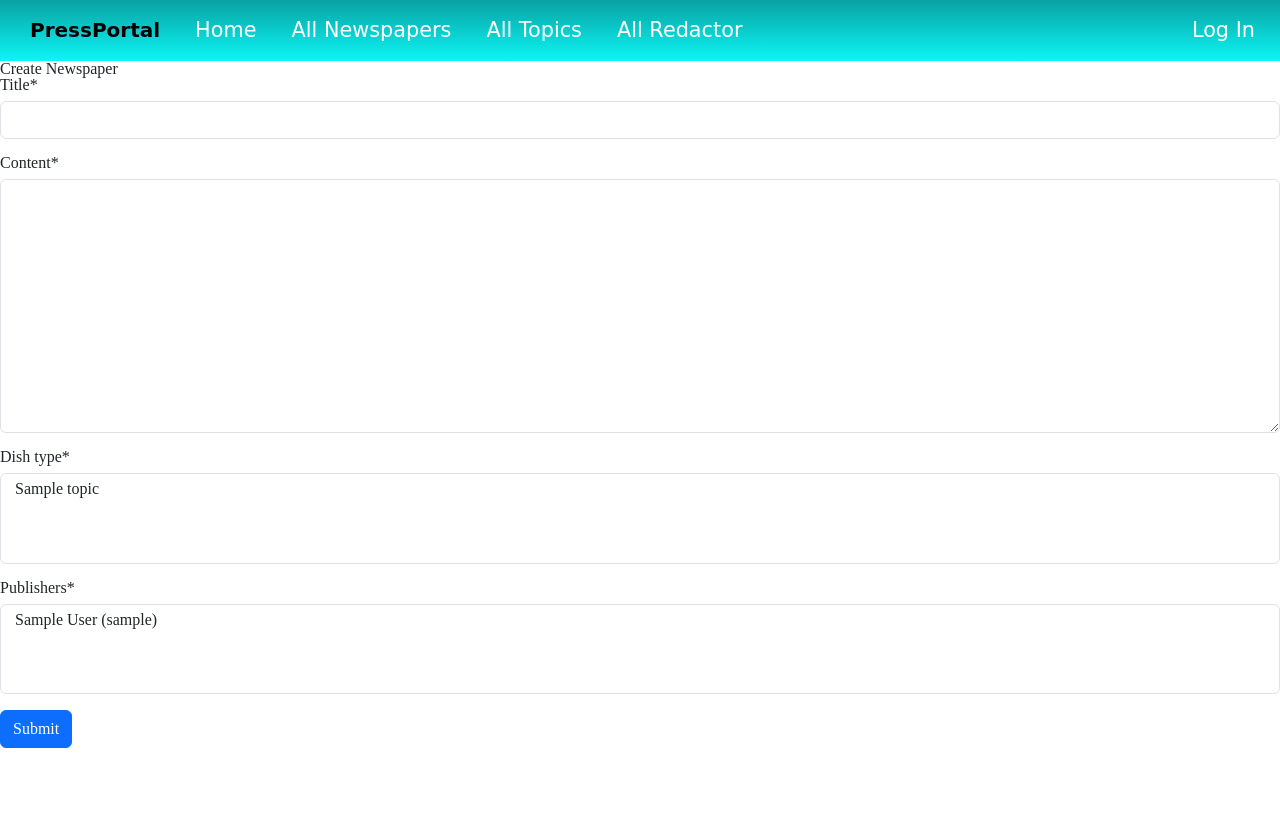
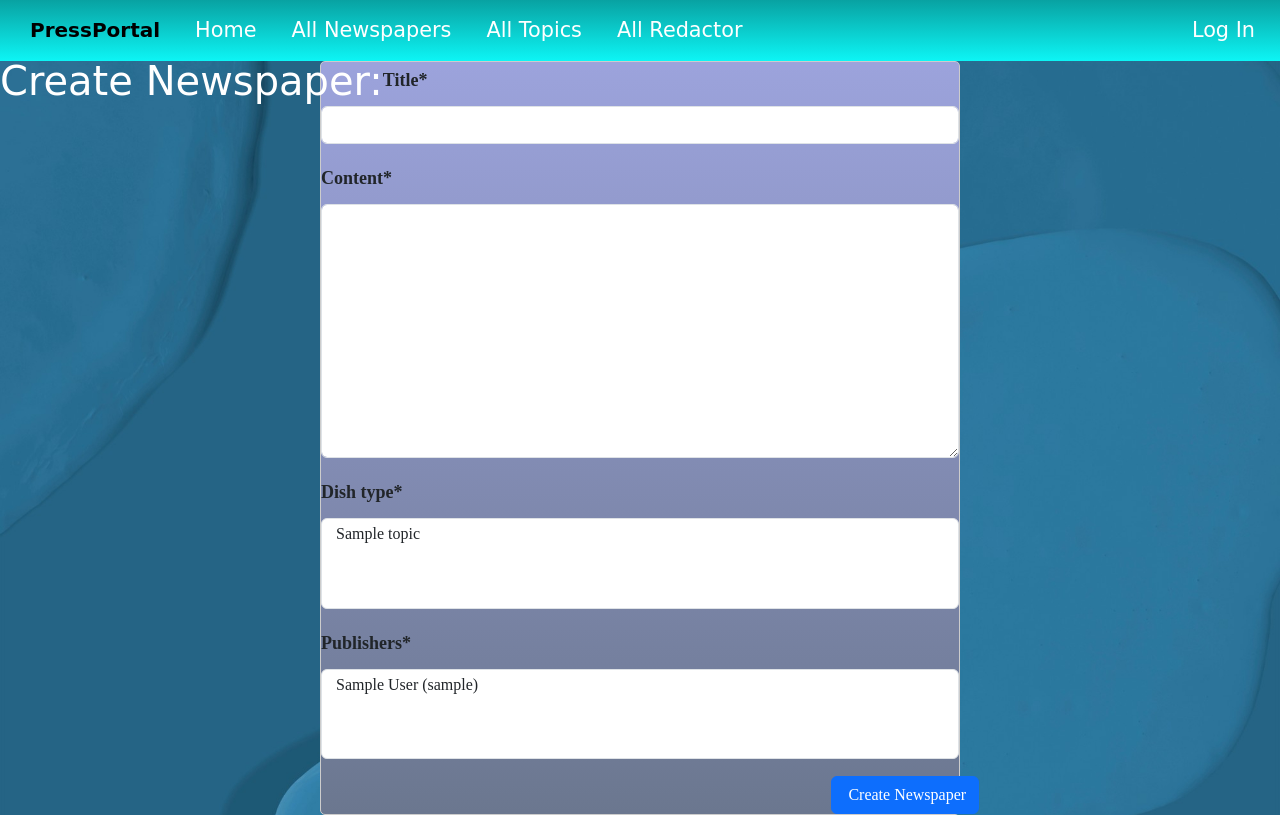
Before and after one commit to saywin/press-portal, a Django app: page /newspaper/create/ in a window 1280 px wide. Before the commit the page ends 748 px from the top, so only its background shows below. Run offline with Django 5.2, Linux system fonts and the light colour scheme; tables that the repository leaves empty hold one stand-in row (values such as "Sample post"); some libraries are stand-ins or nearby versions.

```diff
--- /dev/null
+++ b/static/css/newspaper_create.css
@@ -0,0 +1,34 @@
+html, body {
+    height: 100%;
+}
+
+body {
+    background-color: white;
+    background-image: url("../img/newspaper-list.jpg");
+    background-size: cover;
+    background-position: center;
+    background-repeat: no-repeat;
+}
+
+.title {
+    color: white;
+    font-size: 40px;
+    font-family: "Comic Sans MS";
+    float: left;
+}
+
+.crispy-form {
+    width: 50%; /* Змінюємо ширину форми на 50% */
+    padding: 0px;
+    background: linear-gradient(#9ca3dc, #6b778f);
+    border: 1px solid #ccc;
+    border-radius: 5px;
+    font-size: 18px;
+    font-weight: bold;
+    line-height: 2;
+    margin: 0 auto;
+}
+
+.btn-primary {
+    margin-left: 80%;
+}
--- a/templates/redact_radar/index.html
+++ b/templates/redact_radar/index.html
@@ -2,7 +2,7 @@
 {% load static %}
 
 {% block style %}
-		<link rel="stylesheet" type="text/css" href="{% static 'css/main.css' %}">
+		<link rel="stylesheet" type="text/css" href="{% static 'css/index.css' %}">
 {% endblock %}
 
 {% block content %}
--- a/templates/redact_radar/newspaper_form.html
+++ b/templates/redact_radar/newspaper_form.html
@@ -1,15 +1,20 @@
 {% extends "base.html" %}
+{% load static %}
 {% load crispy_forms_filters %}
 
 {% block title %}
 	<title>{{ object|yesno:"Update, Create" }} Newspaper</title>
 {% endblock %}
 
+{% block style %}
+	<link rel="stylesheet" href="{% static "css/newspaper_create.css" %}">
+{% endblock %}
+
 {% block content %}
-	<h1>{{ object|yesno:"Update, Create" }} Newspaper</h1>
-	<form action="" method="post" novalidate>
+	<h1 class="title">{{ object|yesno:"Update, Create" }} Newspaper: </h1>
+	<form class="crispy-form" action="" method="post" novalidate>
   {% csrf_token %}
     {{ form|crispy }}
-    <input class="btn btn-primary" type="submit" value="Submit">
+    <input class="btn btn-primary" type="submit" value="{{ object|yesno:"Update, Create" }} Newspaper">
   </form>
 {% endblock %}
--- a/templates/registration/logged_out.html
+++ b/templates/registration/logged_out.html
@@ -3,7 +3,7 @@
 {% load static %}
 
 {% block style %}
-	<link rel="stylesheet" href="{% static "css/login.css" %}">
+	<link rel="stylesheet" href="{% static "css/login-logout.css" %}">
 {% endblock %}
 
 {% block content %}
--- a/templates/registration/login.html
+++ b/templates/registration/login.html
@@ -4,7 +4,7 @@
 {% load static %}
 
 {% block style %}
-	<link rel="stylesheet" href="{% static "css/login.css" %}">
+	<link rel="stylesheet" href="{% static "css/login-logout.css" %}">
 {% endblock %}
 
 {% block title %}
```
Also changed, not shown: templates/redact_radar/newspaper_detail.html (+11 -2 lines), static/css/index.css (renamed from static/css/main.css), static/css/login-logout.css (renamed from static/css/login.css).
